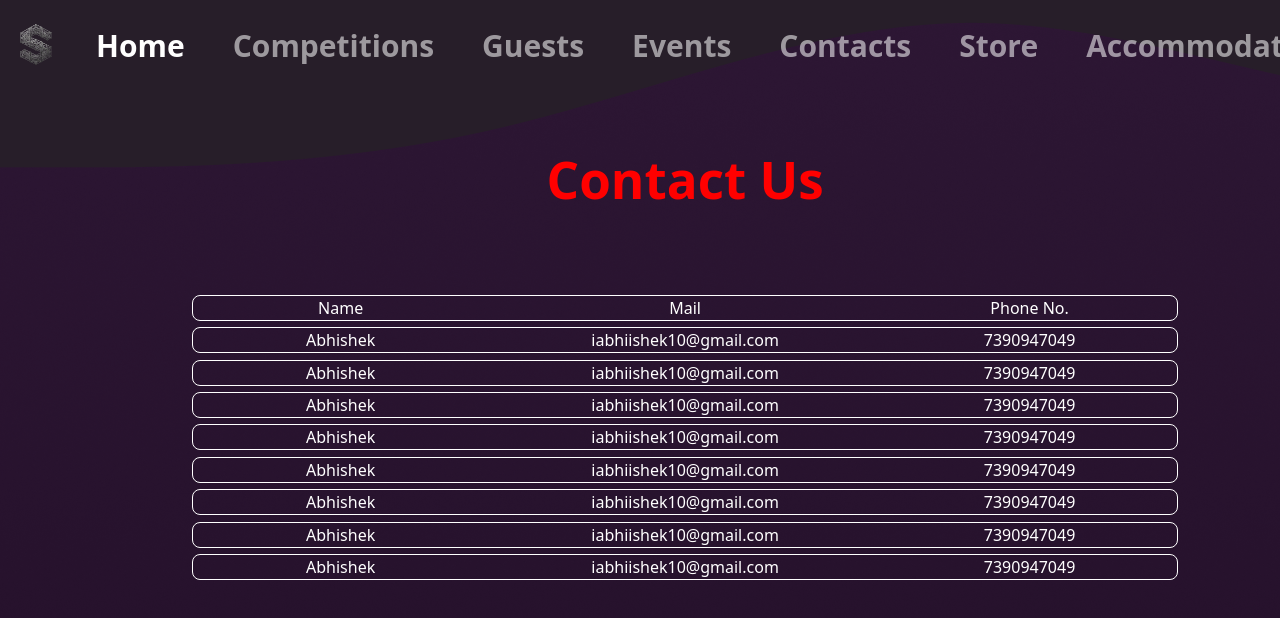
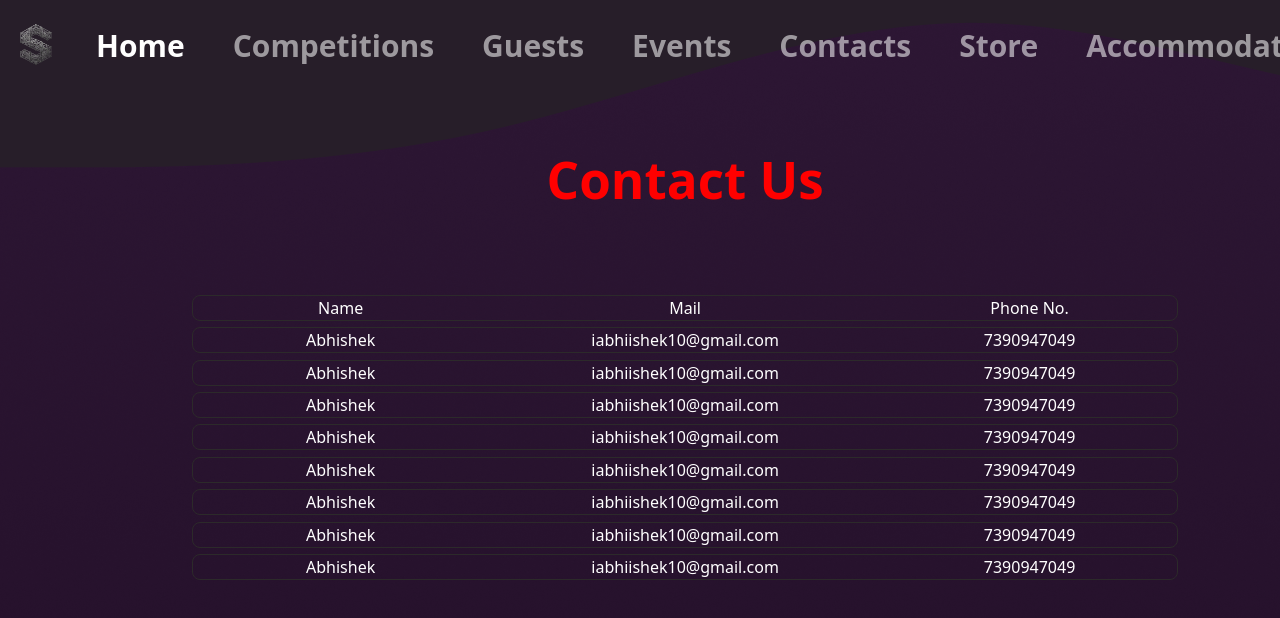
Before and after one commit to Maykkkk/Shilp24, a React (Create React App) app: page /contacts in a window 1280 px wide. Shown: the top 618 px of the page. Built offline with nearby package versions, Linux system fonts and the light colour scheme.

Commit message:
updated contact and competetion page

```diff
--- a/src/links/css/Contact.css
+++ b/src/links/css/Contact.css
@@ -22,7 +22,7 @@
     justify-content: space-between;
     margin-left: 15vw;
     margin-right: 15vw;
-    border: 1px white solid;
+    border: 1px rgb(44, 42, 42) solid;
     border-radius: 8px;
     margin-bottom: 0.5vw;
 
--- a/src/pages/competitions.jsx
+++ b/src/pages/competitions.jsx
@@ -7,6 +7,7 @@ import '../links/css/Competition.css'
 
 function competitions() {
   return (
+    <div className='App'>
     <div className='body'>
     <NavBar/>
     <div className='cards'>
@@ -49,6 +50,7 @@ function competitions() {
     </div>
     <Footer/>
     </div>
+    </div>
   )
 }
 
--- a/src/pages/contacts.jsx
+++ b/src/pages/contacts.jsx
@@ -7,10 +7,11 @@ import Footer from '../components/Footer'
 
 function contacts() {
   return (
+    <div className='App'>
     <div className='body'>
       <div><NavBar/></div>
       <div className='top'>Contact Us</div>
-      <div className='details'>
+      <div className='details topp'>
         <div className='col2'>Name</div>
         <div className='col2'>Mail</div>
         <div className='col2'>Phone No.</div>
@@ -75,6 +76,7 @@ function contacts() {
       </div>
       <Footer/>
     </div>
+    </div>
   )
 }
 
```
